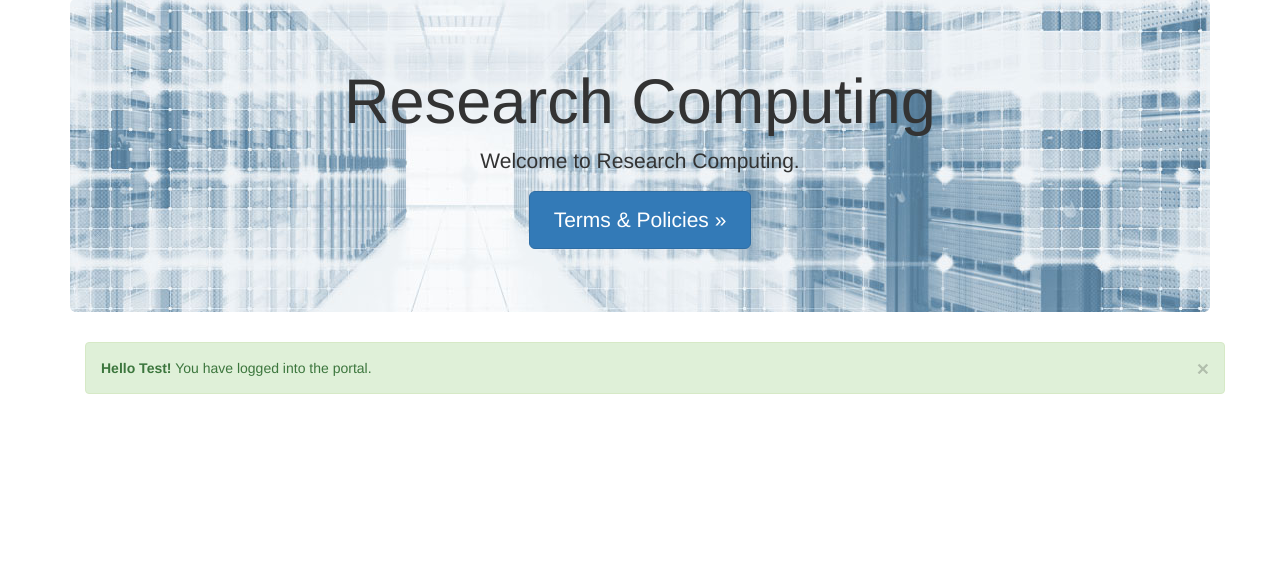
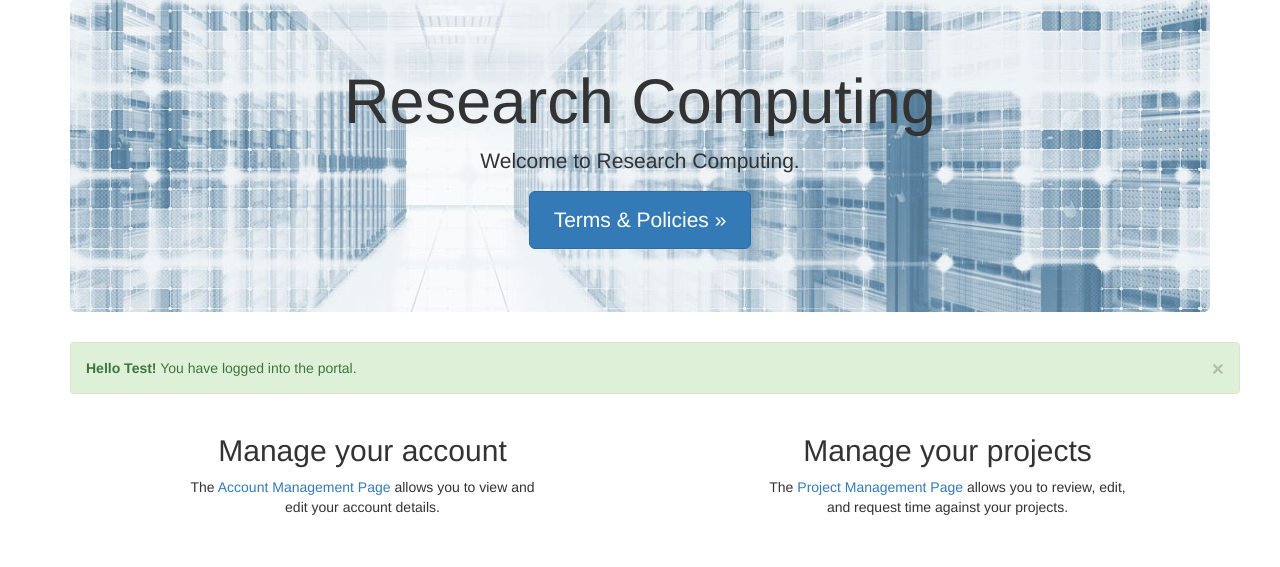
Before and after one commit to ResearchComputing/RCAMP, a Django app: page / in a window 1280 px wide. Shown: the part 403-970 px from the top of the page. Before the commit the page ends 797 px from the top, so only its background shows below. Run offline with Django 3.2, Linux system fonts and the light colour scheme; a user stored in the database is signed in; parts of the project's set-up code (start-up, migrations or seed data) failed here and were passed over; some libraries are stand-ins or nearby versions.

Commit message:
Revised index page.

```diff
--- a/rcamp/rcamp/templates/base.html
+++ b/rcamp/rcamp/templates/base.html
@@ -70,7 +70,7 @@
     </div><!-- /.modal -->
     {% endblock %}
 
-    <div class="container">
+    <div class="container body-content">
     {% block container %}
 
     {% endblock %}
--- a/rcamp/rcamp/templates/index.html
+++ b/rcamp/rcamp/templates/index.html
@@ -1,10 +1,47 @@
 {% extends "base.html" %}
 
 {% block container %}
-<div class="alert alert-success" role="alert">
-  <button type="button" class="close" data-dismiss="alert" aria-label="Close">
-    <span aria-hidden="true">&times;</span>
-  </button>
-  <p><strong>Hello {{ user.first_name }}!</strong> You have logged into the portal.</p>
+<div class="row">
+
+  {% if user.is_authenticated %}
+  <div class="alert alert-success" role="alert">
+    <button type="button" class="close" data-dismiss="alert" aria-label="Close">
+      <span aria-hidden="true">&times;</span>
+    </button>
+    <p><strong>Hello {{ user.first_name }}!</strong> You have logged into the portal.</p>
+  </div>
+
+  <div class="col-md-4 col-md-offset-1 text-center">
+    <h2>Manage your account</h2>
+    <p>
+      The <a href="#">Account Management Page</a>
+      allows you to view and edit your account details.
+    </p>
+  </div>
+  <div class="col-md-4 col-md-offset-2 text-center">
+    <h2>Manage your projects</h2>
+    <p>
+      The <a href="/projects/list">Project Management Page</a>
+      allows you to review, edit, and request time against your projects.
+    </p>
+  </div>
+  {% else %}
+  <div class="col-md-4 col-md-offset-1 text-center">
+    <h2>Request an account</h2>
+    <p>
+      <a href="{% url 'account-request-reason' %}">Request a Research Computing account</a>
+      to access our resources and manage projects.
+    </p>
+  </div>
+  <div class="col-md-4 col-md-offset-2 text-center">
+    <h2>Login</h2>
+    <p>
+      <a href="/login">Login</a> using your Research Computing account
+      to manage your account, projects, and allocations.
+    </p>
+  </div>
+  {% endif %}
+
+
 </div>
 {% endblock %}
```
